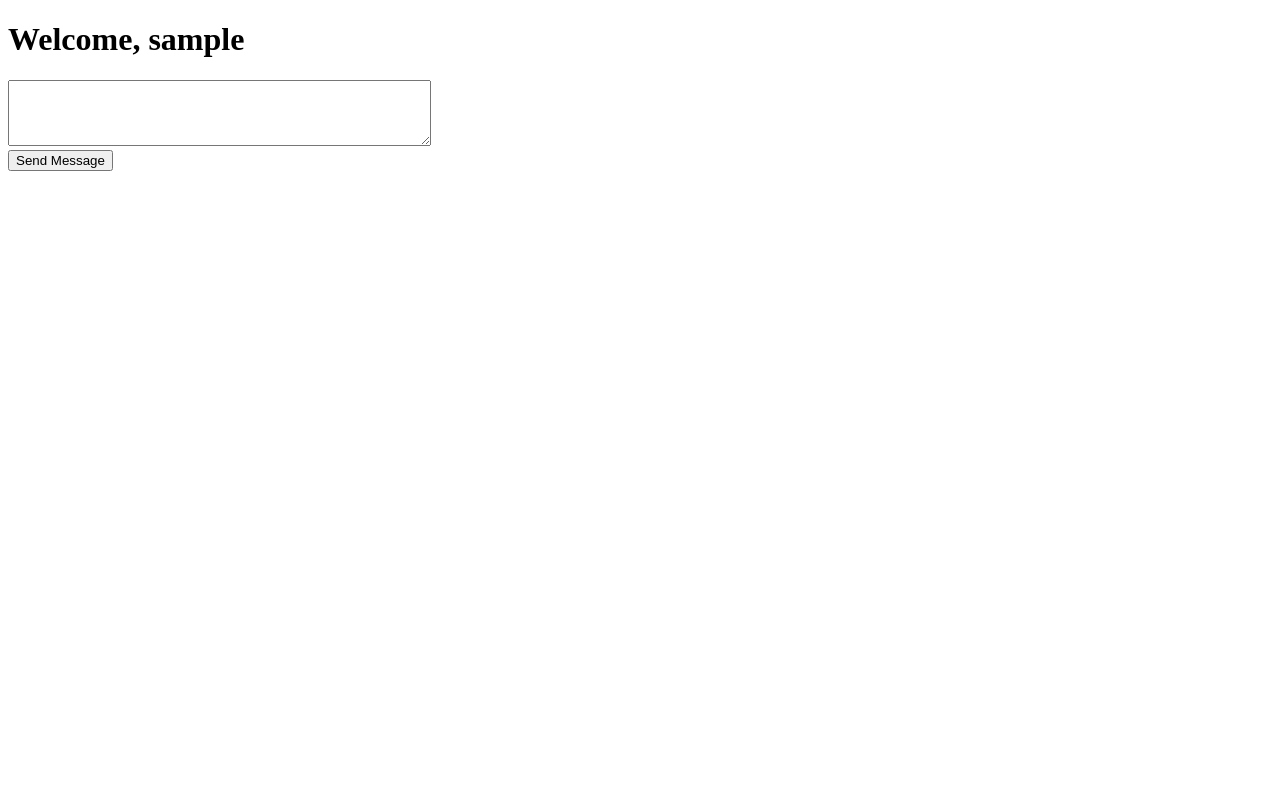
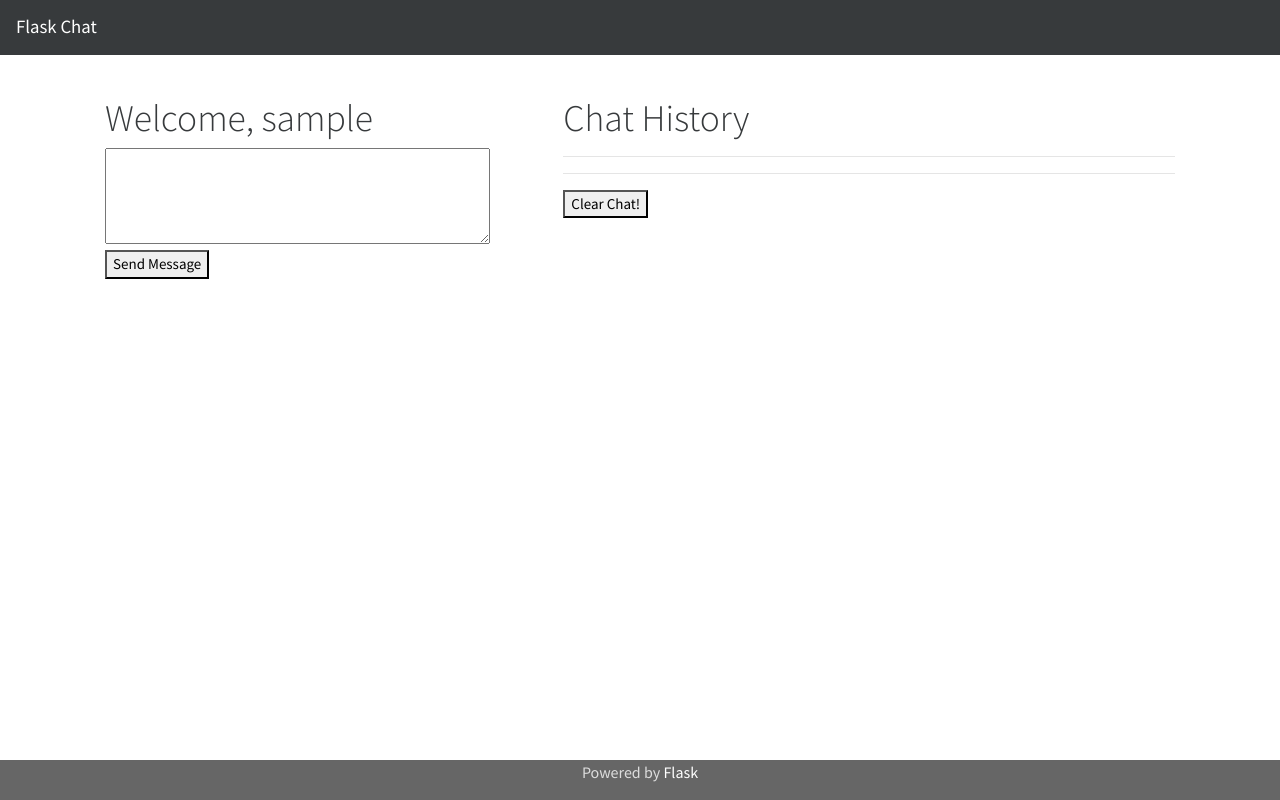
Before and after one commit to steview-d/flask-chat, a Flask app: a page that uses templates/chat.html in a window 1280 px wide. Run offline with Flask 2, Linux system fonts and the light colour scheme; some libraries are stand-ins or nearby versions.

Commit message:
Slight chase to UI and added 'clear chat' button

```diff
--- a/run.py
+++ b/run.py
@@ -3,13 +3,14 @@ from datetime import datetime
 from flask import Flask, redirect, render_template, request, session, url_for
 
 app = Flask(__name__)
-app.secret_key = os.getenv("SECRET", "h34dfuck")
+app.secret_key = os.getenv("SECRET", "tra1n#wr3ck")
 messages = []
 
 def add_message(username, message):
     """Add messages to the 'messages' list"""
     now = datetime.now().strftime("%H:%M:%S")
     messages.append({"timestamp": now, "from": username, "message": message})
+
 
 @app.route('/', methods = ["GET", "POST"])
 def index():
@@ -36,4 +37,10 @@ def user(username):
 
     return render_template("chat.html", username = username, chat_messages = messages)
 
-app.run(host=os.getenv('IP', '0.0.0.0'), port=int(os.getenv('PORT', '5000')), debug=False)
+
+@app.route('/clear', methods=['POST'])
+def clear():
+    del messages[:]
+    return redirect(url_for("user", username=session["username"]))
+
+app.run(host=os.getenv('IP', '0.0.0.0'), port=int(os.getenv('PORT', '5000')), debug=True)
--- /dev/null
+++ b/static/css/style.css
@@ -0,0 +1,34 @@
+.wrapper {
+    display: flex;
+    min-height: 100vh;
+    flex-direction: column;
+}
+
+.main {
+    flex: 1;
+}
+
+.user-wrapper {
+    margin: 40px 20px;
+}
+
+.footer {
+    display: flex;
+    font-size: 1rem;
+    background-color: #666;
+    color: #ddd;
+    justify-content: center;
+    align-items: center;
+}
+
+.flask {
+    color: #fff;
+    transition: all .2s ease-in-out
+}
+
+.flask:focus,
+.flask:hover {
+    color: #fff;
+    opacity: 0.7;
+    text-decoration: none;
+}
--- /dev/null
+++ b/templates/base.html
@@ -0,0 +1,30 @@
+<!DOCTYPE html>
+<html lang="en">
+
+<head>
+    <meta charset="UTF-8">
+    <meta name="viewport" content="width=device-width, initial-scale=1.0">
+    <meta http-equiv="X-UA-Compatible" content="ie=edge">
+    <link rel="stylesheet" href="https://stackpath.bootstrapcdn.com/bootswatch/4.3.1/cosmo/bootstrap.min.css" type="text/css" />
+    <link rel="stylesheet" href="{{ url_for('static', filename='css/style.css') }}" type="text/css" />
+    <title>Flask Chat</title>
+    <script src="https://ajax.googleapis.com/ajax/libs/jquery/3.3.1/jquery.min.js"></script>
+</head>
+
+<body class="wrapper">
+
+    <nav class="navbar navbar-expand-lg navbar-dark bg-dark">
+        <a class="navbar-brand" href="#">Flask Chat</a>
+    </nav>
+
+    <div class="container main">
+
+        {% block content %} {% endblock %}
+
+    </div>
+    <footer class="footer">
+        <p>Powered by <a href="http://flask.pocoo.org/" target="_blank" class="flask">Flask</a></p>
+    </footer>
+</body>
+
+</html>
--- a/templates/chat.html
+++ b/templates/chat.html
@@ -1,40 +1,54 @@
-<!DOCTYPE html>
-<html lang="en">
-<head>
-    <meta charset="UTF-8">
-    <meta name="viewport" content="width=device-width, initial-scale=1.0">
-    <meta http-equiv="X-UA-Compatible" content="ie=edge">
-    <title>Chat page for {{ username }}</title>
-</head>
-<body>
+{% extends 'base.html' %} {% block content %}
+
+<div class="user-wrapper">
+    <div class="row">
+        <div class="col-md-5">
             <h1>Welcome, {{ username }}</h1>
 
-    <form method = "POST">
-        <textarea cols="50" rows ="4" name="message" id="message"></textarea>
+            <form method="POST">
+                <textarea style="width: 90%;" rows="4" name="message" id="message"></textarea>
                 <br>
                 <button>Send Message</button>
             </form>
-
-    {% for message in chat_messages %}
+        </div>
+        <div class="col-md-7">
+            <h1>Chat History</h1>
+            <hr> {% for message in chat_messages %}
             <p>({{ message.timestamp }}) {{ message.from }}: {{ message.message }}</p>
             {% endfor %}
+            <hr>
+
+            <form action="{{ url_for('clear') }}" method='POST'>
+                <button>Clear Chat!</button>
+            </form>
+
+        </div>
+    </div>
+</div>
 
 <script>
-        let textbox = document.getElementById("message")
+    let textbox = document.getElementById("message");
 
     let timer = setTimeout(function() {
         location.reload();
     }, 5000);
 
     textbox.onkeydown = function(e) {
-            clearTimeout(timer)
+        clearTimeout(timer);
 
         timer = setTimeout(function() {
             location.reload();
-            }, 5000)
-        }
-
+        }, 5000);
+    };
+</script>
+<script>
+    // jQuery version - not using, keep for reference
+    // $('#clear_chat').click(function() {
+    //     $.ajax({
+    //         url: "{{ url_for('clear')}}",
+    //         method: 'POST'
+    //     });
+    // });
 </script>
 
-</body>
-</html>
+{% endblock %}
```
Also changed, not shown: templates/index.html (+12 -12 lines), README.md. Lines whose indentation alone changed are shown as unchanged.
